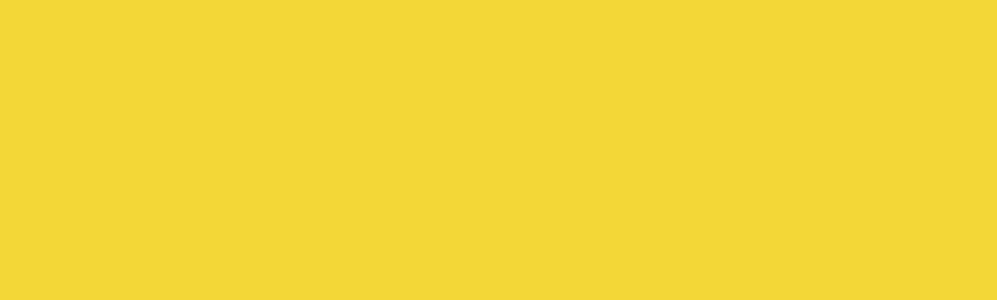
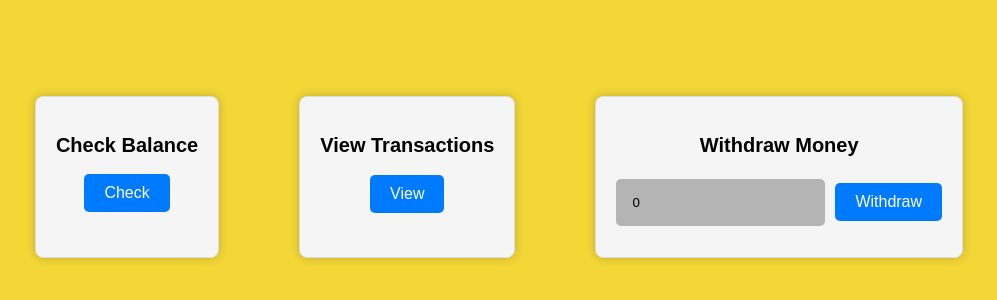
Before and after one commit to himashrimehra/OnlineBankingSystem_Grp02, a React (Create React App) app in the folder frontend/my-app/: page /transaction in a window 1280 px wide. Before the commit this address had no page. Shown: the part 238-538 px from the top of the page, without its empty margins (101-1098 px from the left). Built offline with nearby package versions, Linux system fonts and the light colour scheme.

Commit message:
adding transaction page

```diff
--- a/frontend/my-app/src/App.js
+++ b/frontend/my-app/src/App.js
@@ -6,13 +6,14 @@ import { ForgotPassword } from "./ForgotPassword";
 import {Register} from "./Register";
 import { BrowserRouter,Routes,Route } from "react-router-dom";
 import {NewAccount} from "./NewAccount";
+import {Transaction} from "./Transaction";
 
 function App() {
-  // const [currentForm, setCurrentForm] = useState('login');
+  const [currentForm, setCurrentForm] = useState('login');
 
-  // const toggleForm = (formName) => {
-  //   setCurrentForm(formName);s
-  // }
+  const toggleForm = (formName) => {
+    setCurrentForm(formName);
+  }
 
   return (
     <div className="App">
@@ -25,6 +26,7 @@ function App() {
               <Route path="/forgotpassword" element= { <ForgotPassword/>} />
               <Route path="/register" element= { <Register/>} />
               <Route path="/newaccount" element= { <NewAccount/>} />
+              <Route path="/transaction" element= { <Transaction/>} />
             </Routes>
         </BrowserRouter>
     </div>
--- /dev/null
+++ b/frontend/my-app/src/Transaction.css
@@ -0,0 +1,48 @@
+.Transaction {
+    text-align: center;
+    font-family: Arial, sans-serif;
+  }
+
+  .button-container {
+    display: flex;
+    justify-content: space-around;
+    align-items: center;
+    margin-top: 30px;
+  }
+
+  .box {
+    height: 120px;
+    border: 1px solid #ddd;
+    padding: 20px;
+    margin-right: 80px;;
+    text-align: center;
+    background-color: #f5f5f5;
+    border-radius: 8px;
+    box-shadow: 0px 0px 10px rgba(0, 0, 0, 0.2);
+  }
+
+  h2 {
+    font-size: 20px;
+    margin-bottom: 10px;
+  }
+
+  input{
+    border-radius: 5px;
+    margin-right: 10px;
+    size: 15px;
+  }
+
+  button {
+    background-color: #007bff;
+    color: white;
+    border: none;
+    padding: 10px 20px;
+    font-size: 16px;
+    border-radius: 5px;
+    cursor: pointer;
+    transition: background-color 0.3s;
+  }
+
+  button:hover {
+    background-color: #0056b3;
+  }
--- /dev/null
+++ b/frontend/my-app/src/Transaction.jsx
@@ -0,0 +1,62 @@
+import React, { useState, useEffect } from "react";
+import axios from "axios";
+import {Link} from "react-router-dom";
+import { useNavigate } from 'react-router-dom';
+import './Transaction.css';
+
+export const Transaction = (props) => {
+  const [balance, setBalance] = useState(1000);
+  const [transactions, setTransactions] = useState([]);
+  const [withdrawAmount, setWithdrawAmount] = useState(0);
+
+  const checkBalance = () => {
+    alert(`Your balance is $${balance}`);
+  };
+
+  const viewTransactions = () => {
+    alert(`Transaction History: ${transactions.join(', ')}`);
+  };
+
+  const withdrawMoney = () => {
+    if (withdrawAmount <= 0) {
+      alert('Please enter a valid withdrawal amount.');
+      return;
+    }
+
+    if (withdrawAmount > balance) {
+      alert('Insufficient balance.');
+      return;
+    }
+
+    setBalance(balance - withdrawAmount);
+    setTransactions([...transactions, `Withdrawn $${withdrawAmount}`]);
+    setWithdrawAmount(0);
+  };
+
+  return (
+    <div className="Transaction">
+      <div className="button-container">
+        <div className="box">
+          <h2>Check Balance</h2>
+          <button onClick={checkBalance}>Check</button>
+        </div>
+
+        <div className="box">
+          <h2>View Transactions</h2>
+          <button onClick={viewTransactions}>View</button>
+        </div>
+
+        <div className="box">
+          <h2>Withdraw Money</h2>
+          <input
+            type="number"
+            placeholder="Enter amount to withdraw"
+            value={withdrawAmount}
+            onChange={(e) => setWithdrawAmount(Number(e.target.value))}
+          />
+          <button onClick={withdrawMoney}>Withdraw</button>
+        </div>
+      </div>
+    </div>
+  );
+}
```
